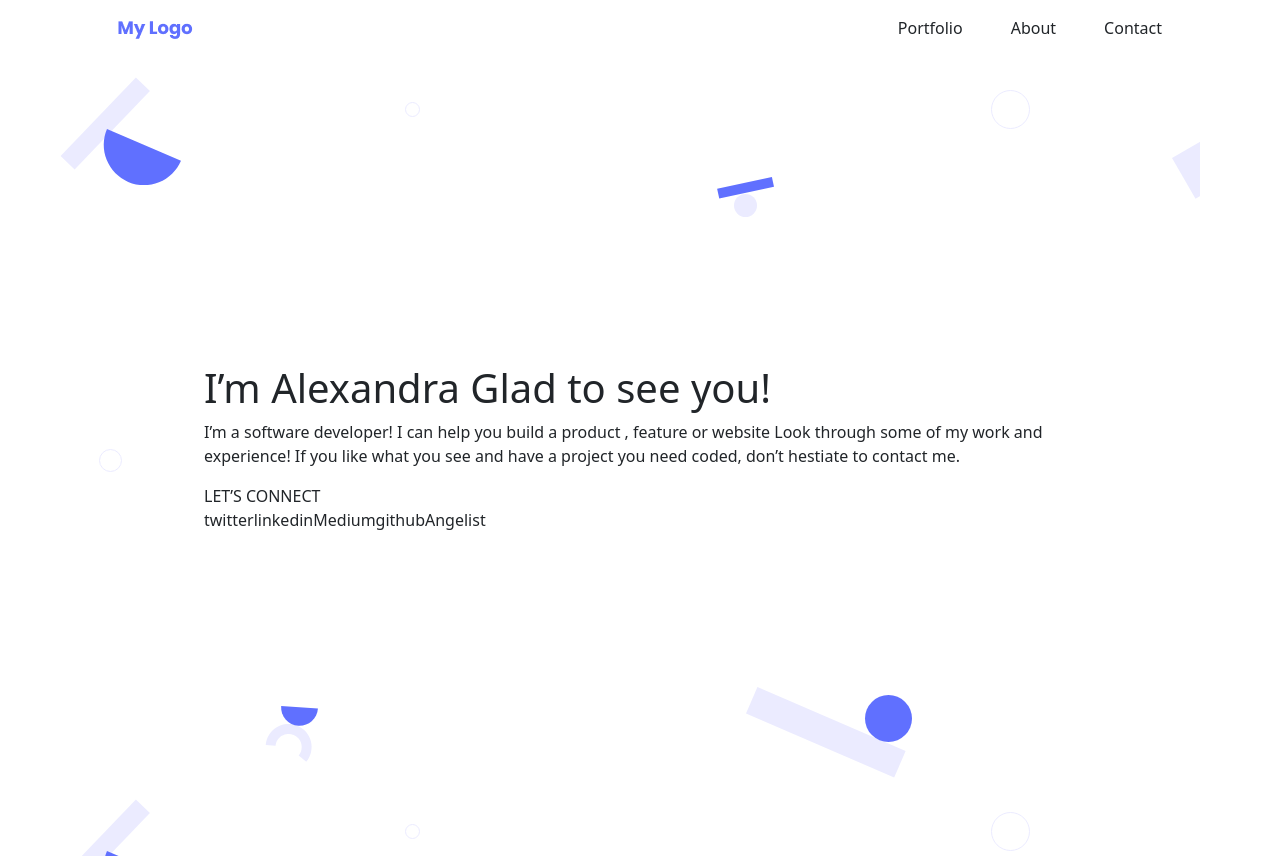
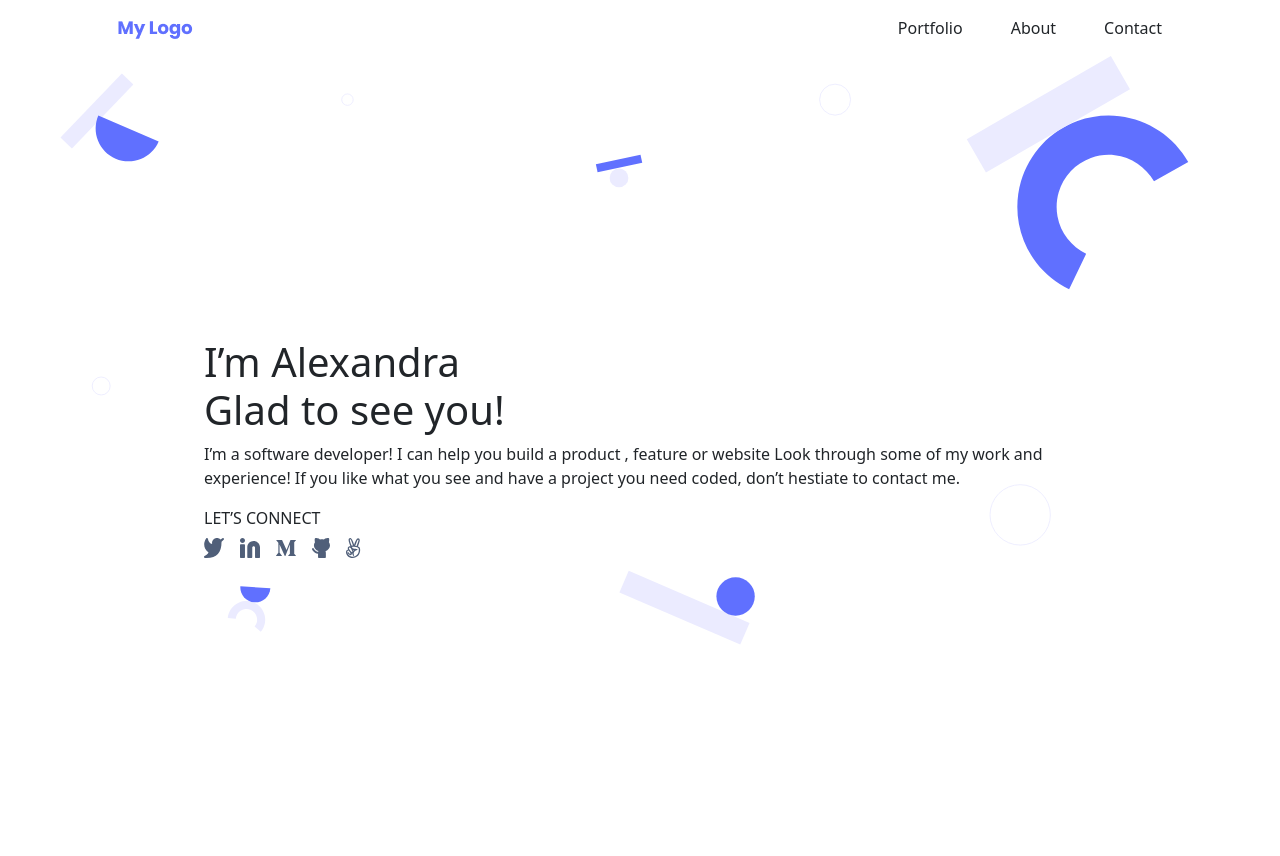
Before and after one commit to d4nQw3rty/Create-application-with-boostrap, a website: page index.html in a window 1280 px wide. Drawn offline with Linux system fonts and the light colour scheme; files that its build step writes are made by us from their sources; files whose address does not match are found by name.

Commit message:
update
Add images for social media section
Update the social media list with anchor and images.
Update header backgroun style.

```diff
--- a/index.html
+++ b/index.html
@@ -6,7 +6,7 @@
     <meta http-equiv="X-UA-Compatible" content="IE=edge">
     <meta name="viewport" content="width=device-width, initial-scale=1.0">
     <link rel="stylesheet" href="css/bootstrap.min.css">
-    <link rel="stylesheet" href="css/style.css">
+    <link rel="stylesheet" href="style.css">
     <title>My Portfolio</title>
 </head>
 
@@ -25,7 +25,7 @@
         <section class="container d-flex flex-column justify-content-center vh-100 px-5 mx-5 header-background">
             <div id="header-bg" class="">
                 <div id="header-text" class="px-5 mx-5">
-                    <h1>I’m Alexandra
+                    <h1>I’m Alexandra <br>
                         Glad to see you!</h1>
                     <p>I’m a software developer! I can help you build a product ,
                         feature or website Look through some of my work and experience! If you like what you see and
@@ -33,12 +33,12 @@
                         project you need coded, don’t hestiate to contact me.</p>
                     <span>LET’S CONNECT</span>
                 </div>
-                <ul id="header-list" class="d-flex flex-row list-unstyled ms-5 ps-5">
-                    <li>twitter</li>
-                    <li>linkedin</li>
-                    <li>Medium</li>
-                    <li>github</li>
-                    <li>Angelist</li>
+                <ul id="header-list" class="d-flex flex-row list-unstyled ms-5 ps-5 gap-3 mt-1">
+                    <li><a href="#"><img src="/img/list img/twitter.svg" alt="Twitter link"></a></li>
+                    <li><a href="#"><img src="/img/list img/Linkedinicon.svg" alt="Linkedin link"></a></li>
+                    <li><a href="#"><img src="/img/list img/medium.svg" alt="Midium link"></a></li>
+                    <li><a href="#"><img src="/img/list img/github.svg" alt="GitHub link"></a></li>
+                    <li><a href="#"><img src="/img/list img/angelist.svg" alt="Angelist Link"></a></li>
                 </ul>
             </div>
         </section>
--- a/style.css
+++ b/style.css
@@ -1,3 +1,5 @@
 .header-background {
     background-image: url(./img/Header-bg.svg);
+    background-repeat: no-repeat;
+    background-size: 100%;
 }
```
Also changed, not shown: img/list img/Linkedinicon.svg (added), img/list img/angelist.svg (added), img/list img/github.svg (added), img/list img/medium.svg (added), img/list img/twitter.svg (added), 1 other file.
